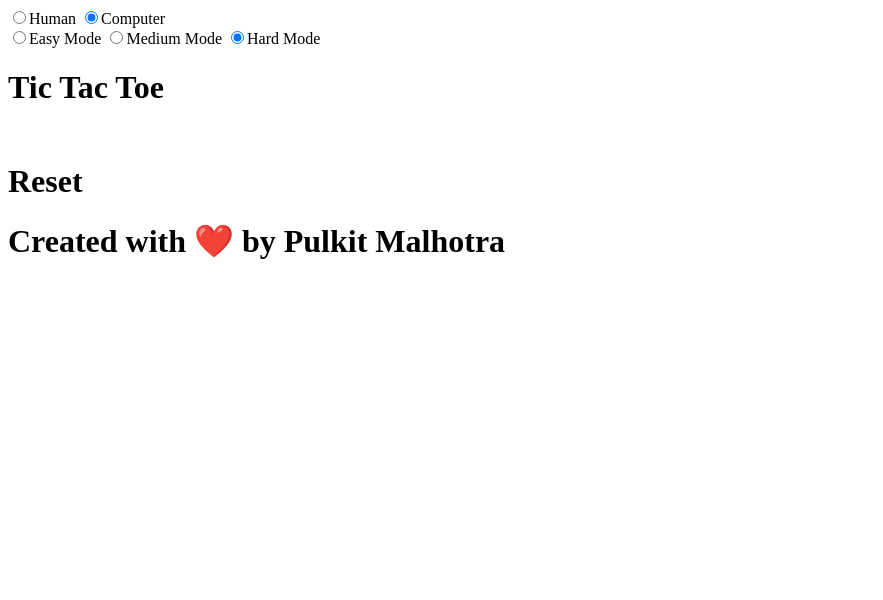
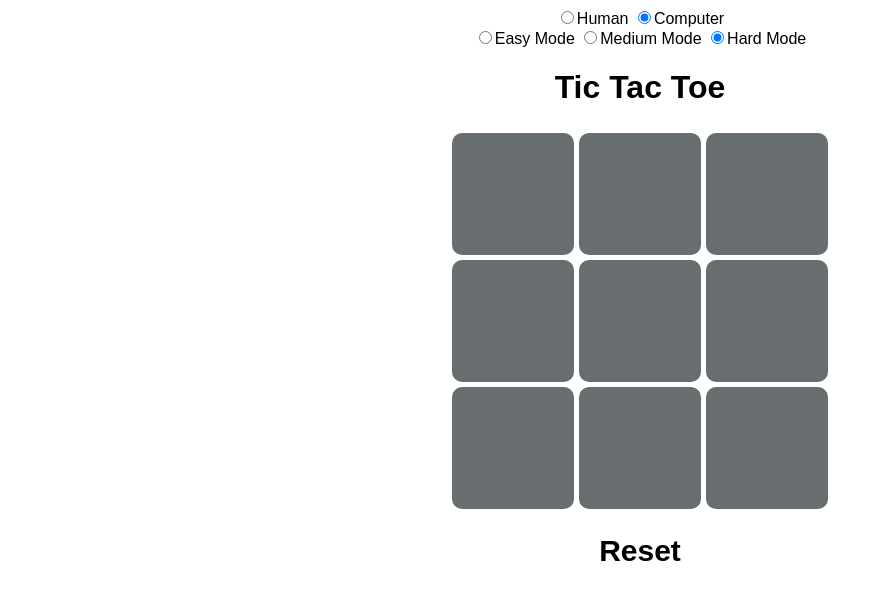
Before and after one commit to PulkitMalhotra161001/Tic-Tac-Toe, a plain HTML site: page index.html in a window 1280 px wide. Shown: the whole page, without its empty margins (0-883 px from the left). Drawn offline with Linux system fonts and the light colour scheme; the site is published under a folder, as on GitHub Pages, so addresses that start at the root find nothing.

Commit message:
second commit

```diff
--- a/index.html
+++ b/index.html
@@ -6,17 +6,21 @@
     <meta name="viewport" content="width=device-width, initial-scale=1.0" />
     <!-- css -->
     <title>Tic Tac Toe</title>
-    <link rel="stylesheet" href="/style.css" />
+    <link rel="stylesheet" href="style.css" />
   </head>
   <body>
     <div>
       <input type="radio" id="pvp" name="game" /><label>Human</label>
-      <input type="radio" id="pvc" name="game" checked="checked"/><label>Computer</label>
+      <input type="radio" id="pvc" name="game" checked="checked" /><label
+        >Computer</label
+      >
     </div>
     <div>
       <input type="radio" id="easy" name="pc" /><label>Easy Mode</label>
       <input type="radio" id="medium" name="pc" /><label>Medium Mode</label>
-      <input type="radio" id="hard" name="pc" checked="checked"/><label>Hard Mode</label>
+      <input type="radio" id="hard" name="pc" checked="checked" /><label
+        >Hard Mode</label
+      >
     </div>
     <h1 id="end_game">Tic Tac Toe</h1>
     <div class="game">
```
